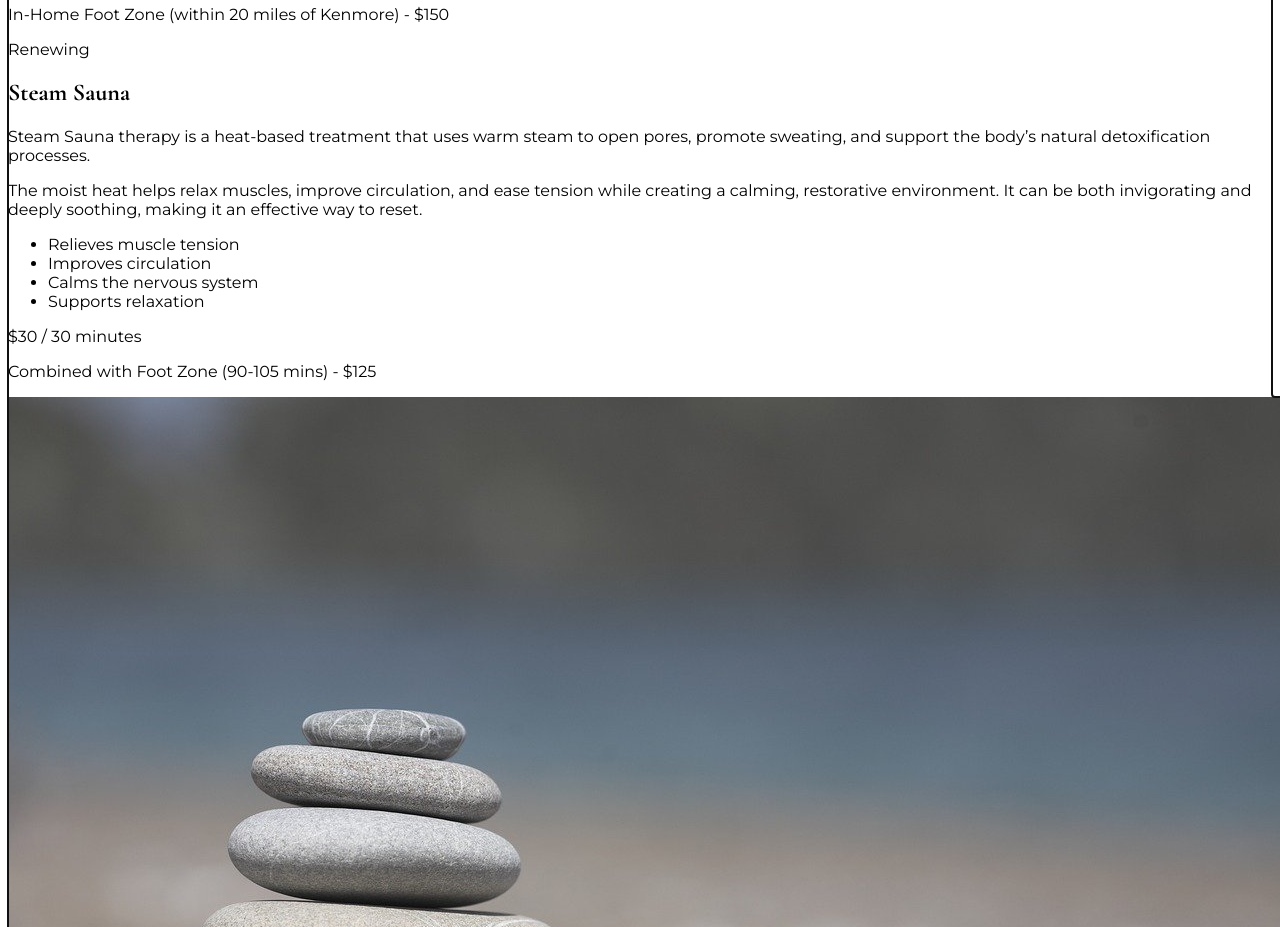
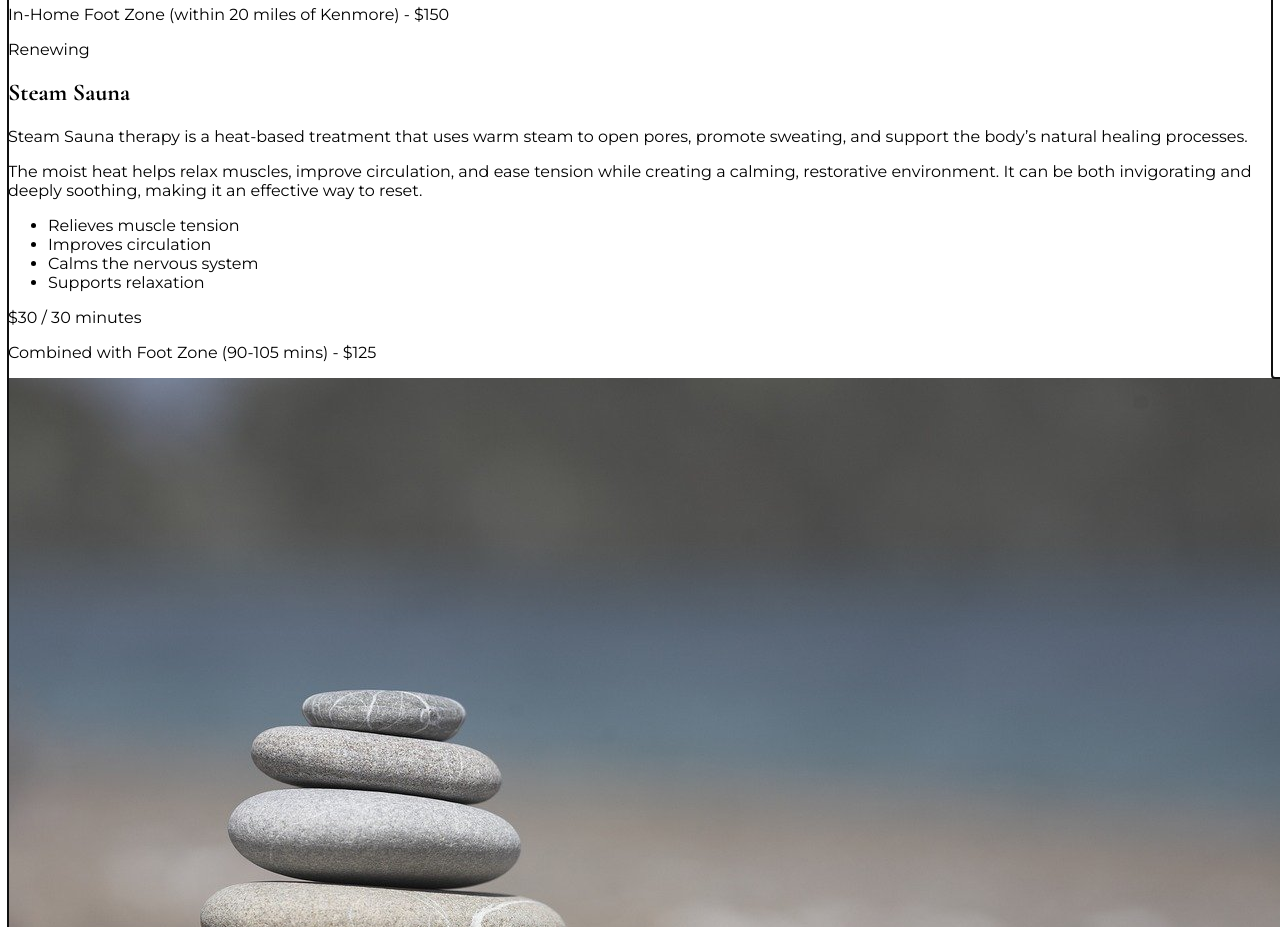
Before and after one commit to ettynan/Transformational_Zone, a React (Vite) app in the folder client/: page /services in a window 1280 px wide. Shown: the part 4060-4987 px from the top of the page. Built offline with nearby package versions, Linux system fonts and the light colour scheme; a web font is replaced by a local one.

Commit message:
Fixed typos and worded on tunnel

```diff
--- a/client/src/pages/Services.tsx
+++ b/client/src/pages/Services.tsx
@@ -232,7 +232,7 @@ export default function Services() {
                 Steam Sauna
               </h2>
               <p className="text-stone-600 leading-relaxed mb-6">
-                Steam Sauna therapy is a heat-based treatment that uses warm steam to open pores, promote sweating, and support the body’s natural detoxification processes.
+                Steam Sauna therapy is a heat-based treatment that uses warm steam to open pores, promote sweating, and support the body’s natural healing processes.
               </p>
               <p className="text-stone-600 leading-relaxed mb-6">
                 The moist heat helps relax muscles, improve circulation, and ease tension while creating a calming, restorative environment. It can be both invigorating and deeply soothing, making it an effective way to reset.
@@ -297,7 +297,7 @@ export default function Services() {
                   <h3 className="font-heading text-3xl text-stone-800 mb-4">Specials</h3>
                   <div className="flex justify-between items-center mb-3">
                     <p className="font-heading text-primary text-xl ml-8 shrink-0">Your birthday age = your price</p>
-                    <p className="ffont-heading text-primary text-xl ml-8 shrink-0">(ex: 30th birthday = ${PRICING.specials.birthday_example})</p>
+                    <p className="font-heading text-primary text-xl ml-8 shrink-0">(ex: 30th birthday = ${PRICING.specials.birthday_example})</p>
                   </div>
                   <div className="flex justify-between items-center">
                     <p className="font-heading text-primary text-xl ml-8 shrink-0">Years of recovery = your price</p>
```
Also changed, not shown: vite.config.ts (+5 -3 lines), 1 other file (tests, documents, lock files or other folders).
